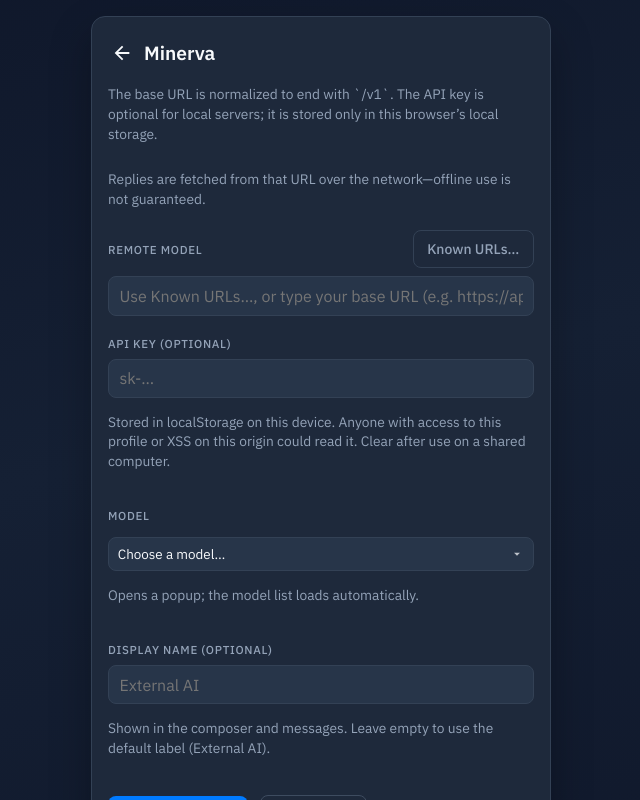
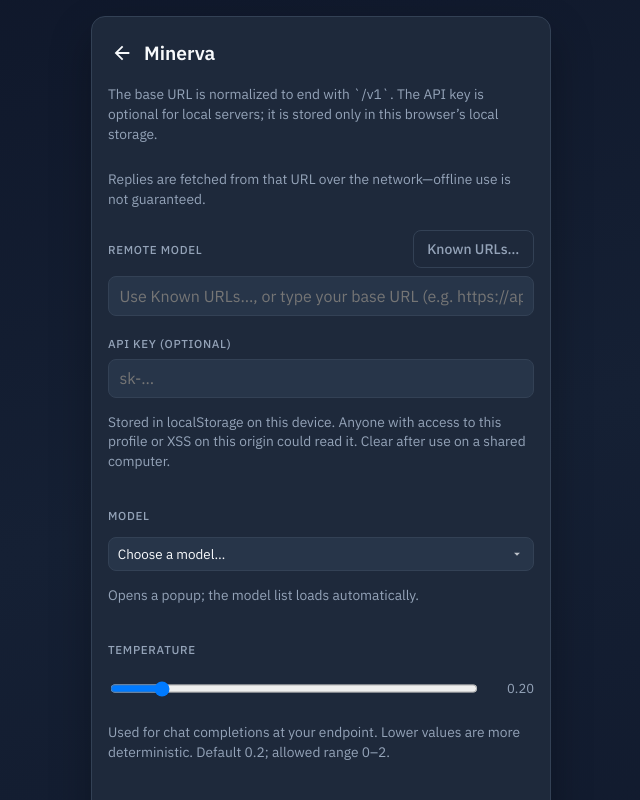
Before and after one commit to pablo-medina/minerva, a React (Vite) app: page / in a window 1280 px wide. Both pictures are taken after a click on the button "Advanced". Shown: the top 800 px of the page, without its empty margins (319-959 px from the left). Built offline with nearby package versions, Linux system fonts and the light colour scheme.

Commit message:
Added AI Temperature configuration for External AIs

```diff
--- a/src/app.css
+++ b/src/app.css
@@ -181,6 +181,21 @@
 
 .openai-lm-polyfill .field {
   gap: 0.5rem;
+}
+
+.openai-lm-temperature-row input[type='range'] {
+  flex: 1 1 140px;
+  min-width: 120px;
+  accent-color: var(--accent);
+}
+
+.openai-lm-temperature-value {
+  flex-shrink: 0;
+  min-width: 2.75rem;
+  font-size: 0.8125rem;
+  font-variant-numeric: tabular-nums;
+  color: var(--text-muted);
+  text-align: right;
 }
 
 .openai-lm-fetch-models-btn {
--- a/src/i18n.ts
+++ b/src/i18n.ts
@@ -120,6 +120,10 @@
   'settings.remoteLm.modelListAria': 'Models from the server',
   'settings.remoteLm.modelPickerChoose': 'Choose a model…',
   'settings.remoteLm.modelPickerHint': 'Opens a popup; the model list loads automatically.',
+  'settings.remoteLm.temperature': 'Temperature',
+  'settings.remoteLm.temperatureHelp':
+    'Used for chat completions at your endpoint. Lower values are more deterministic. Default {default}; allowed range {min}–{max}.',
+  'settings.remoteLm.temperatureValueAria': 'Temperature {value}',
   'settings.remoteLm.displayAlias': 'Display name (optional)',
   'settings.remoteLm.displayAliasPlaceholder': 'External AI',
   'settings.remoteLm.displayAliasHelp':
@@ -439,6 +443,10 @@
   'settings.remoteLm.modelListAria': 'Modelos del servidor',
   'settings.remoteLm.modelPickerChoose': 'Elegí un modelo…',
   'settings.remoteLm.modelPickerHint': 'Se abre un panel; la lista de modelos se carga sola.',
+  'settings.remoteLm.temperature': 'Temperatura',
+  'settings.remoteLm.temperatureHelp':
+    'Se usa en las respuestas de chat de tu endpoint. Valores más bajos son más deterministas. Por defecto {default}; rango permitido {min}–{max}.',
+  'settings.remoteLm.temperatureValueAria': 'Temperatura {value}',
   'settings.remoteLm.displayAlias': 'Nombre visible (opcional)',
   'settings.remoteLm.displayAliasPlaceholder': 'External AI',
   'settings.remoteLm.displayAliasHelp':
--- a/src/polyfills/openaiLanguageModel/OpenAiLmPolyfillSettingsForm.tsx
+++ b/src/polyfills/openaiLanguageModel/OpenAiLmPolyfillSettingsForm.tsx
@@ -5,8 +5,11 @@
 import { fetchOpenAiLmModelIds } from './openAiHttp';
 import {
   clearOpenAiLmPolyfillConfig,
+  DEFAULT_OPENAI_LM_TEMPERATURE,
   isOpenAiLmPolyfillConfigComplete,
   loadOpenAiLmPolyfillConfig,
+  MAX_OPENAI_LM_TEMPERATURE,
+  MIN_OPENAI_LM_TEMPERATURE,
   normalizeOpenAiLmBaseUrl,
   saveOpenAiLmPolyfillConfig,
 } from './storage';
@@ -62,6 +65,7 @@
   const [baseUrlInput, setBaseUrlInput] = useState('');
   const [apiKey, setApiKey] = useState('');
   const [modelId, setModelId] = useState('');
+  const [temperature, setTemperature] = useState(DEFAULT_OPENAI_LM_TEMPERATURE);
   const [displayAlias, setDisplayAlias] = useState('');
   const [models, setModels] = useState<string[]>([]);
   const [modelsBusy, setModelsBusy] = useState(false);
@@ -78,6 +82,7 @@
     setBaseUrlInput(c.baseUrl.replace(/\/$/, ''));
     setApiKey(c.apiKey);
     setModelId(c.modelId);
+    setTemperature(c.temperature);
     setDisplayAlias(c.displayAlias ?? '');
   }, []);
 
@@ -98,7 +103,12 @@
         setModels([]);
         return;
       }
-      const ids = await fetchOpenAiLmModelIds({ baseUrl: base, apiKey: apiKey.trim(), modelId: modelId.trim() || 'x' });
+      const ids = await fetchOpenAiLmModelIds({
+        baseUrl: base,
+        apiKey: apiKey.trim(),
+        modelId: modelId.trim() || 'x',
+        temperature,
+      });
       setModels(ids);
     } catch (e) {
       setModelsError(
@@ -107,7 +117,7 @@
     } finally {
       setModelsBusy(false);
     }
-  }, [apiKey, baseUrlInput, modelId, t]);
+  }, [apiKey, baseUrlInput, modelId, t, temperature]);
 
   /** When the model popup opens, load the full list from the server (same as refresh). */
   useEffect(() => {
@@ -140,18 +150,19 @@
         setSaveError(t('settings.remoteLm.errorNeedModel'));
         return;
       }
-      saveOpenAiLmPolyfillConfig({ baseUrlInput, apiKey, modelId: mid, displayAlias });
+      saveOpenAiLmPolyfillConfig({ baseUrlInput, apiKey, modelId: mid, temperature, displayAlias });
       onSaved?.();
     } catch (e) {
       setSaveError(e instanceof Error ? e.message : String(e));
     }
-  }, [apiKey, baseUrlInput, displayAlias, modelId, onSaved, t]);
+  }, [apiKey, baseUrlInput, displayAlias, modelId, onSaved, t, temperature]);
 
   const onClear = useCallback(() => {
     clearOpenAiLmPolyfillConfig();
     setBaseUrlInput('');
     setApiKey('');
     setModelId('');
+    setTemperature(DEFAULT_OPENAI_LM_TEMPERATURE);
     setDisplayAlias('');
     setModels([]);
     setModelsError(null);
@@ -241,6 +252,39 @@
           <IconChevronDown size={14} />
         </button>
         <p className="hint">{t('settings.remoteLm.modelPickerHint')}</p>
+      </div>
+      <div className="field">
+        <label htmlFor="minerva-remote-lm-temperature-slider">{t('settings.remoteLm.temperature')}</label>
+        <div className="settings-mib-control-row openai-lm-temperature-row">
+          <input
+            id="minerva-remote-lm-temperature-slider"
+            type="range"
+            min={MIN_OPENAI_LM_TEMPERATURE}
+            max={MAX_OPENAI_LM_TEMPERATURE}
+            step={0.05}
+            value={temperature}
+            aria-valuemin={MIN_OPENAI_LM_TEMPERATURE}
+            aria-valuemax={MAX_OPENAI_LM_TEMPERATURE}
+            aria-valuenow={temperature}
+            aria-valuetext={t('settings.remoteLm.temperatureValueAria').replace(
+              '{value}',
+              temperature.toFixed(2),
+            )}
+            onChange={(e) => {
+              setTemperature(Number(e.target.value));
+              setSaveError(null);
+            }}
+          />
+          <span className="openai-lm-temperature-value" aria-hidden="true">
+            {temperature.toFixed(2)}
+          </span>
+        </div>
+        <p className="hint">
+          {t('settings.remoteLm.temperatureHelp')
+            .replace('{default}', String(DEFAULT_OPENAI_LM_TEMPERATURE))
+            .replace('{min}', String(MIN_OPENAI_LM_TEMPERATURE))
+            .replace('{max}', String(MAX_OPENAI_LM_TEMPERATURE))}
+        </p>
       </div>
       <div className="field">
         <label htmlFor="minerva-remote-lm-display-alias">{t('settings.remoteLm.displayAlias')}</label>
--- a/src/polyfills/openaiLanguageModel/OpenAiPolyfillLanguageModel.ts
+++ b/src/polyfills/openaiLanguageModel/OpenAiPolyfillLanguageModel.ts
@@ -51,7 +51,7 @@
 
   readonly name: string;
   readonly topK = 0;
-  readonly temperature = 0;
+  readonly temperature: number;
   readonly contextUsage = 0;
   readonly contextWindow = 131_072;
   /** @deprecated */
@@ -68,6 +68,7 @@
   ) {
     super();
     this.name = cfg.modelId;
+    this.temperature = cfg.temperature;
     this.messages = initialRows;
   }
 
--- a/src/polyfills/openaiLanguageModel/openAiHttp.ts
+++ b/src/polyfills/openaiLanguageModel/openAiHttp.ts
@@ -37,6 +37,7 @@
       model: cfg.modelId,
       messages,
       stream: true,
+      temperature: cfg.temperature,
     }),
   });
 
--- a/src/polyfills/openaiLanguageModel/storage.ts
+++ b/src/polyfills/openaiLanguageModel/storage.ts
@@ -5,11 +5,23 @@
  */
 const STORAGE_KEY = 'minerva.openaiLmPolyfill.v1';
 
+/** Default sampling temperature for OpenAI-compatible chat completions. */
+export const DEFAULT_OPENAI_LM_TEMPERATURE = 0.2;
+export const MIN_OPENAI_LM_TEMPERATURE = 0;
+export const MAX_OPENAI_LM_TEMPERATURE = 2;
+
+export function clampOpenAiLmTemperature(raw: unknown): number {
+  const n = typeof raw === 'number' && Number.isFinite(raw) ? raw : DEFAULT_OPENAI_LM_TEMPERATURE;
+  return Math.min(MAX_OPENAI_LM_TEMPERATURE, Math.max(MIN_OPENAI_LM_TEMPERATURE, n));
+}
+
 export type OpenAiLmPolyfillStored = {
   /** Normalized base including `/v1` (e.g. https://api.openai.com/v1). */
   baseUrl: string;
   apiKey: string;
   modelId: string;
+  /** Sampling temperature for chat completions (0–2). */
+  temperature: number;
   /** Optional short label for the composer and chat UI (overrides formatted model id). */
   displayAlias?: string;
 };
@@ -37,7 +49,8 @@
     if (!baseUrl || !modelId) return null;
     const displayAliasRaw = typeof o.displayAlias === 'string' ? o.displayAlias.trim() : '';
     const displayAlias = displayAliasRaw ? displayAliasRaw : undefined;
-    return { baseUrl, apiKey, modelId, ...(displayAlias ? { displayAlias } : {}) };
+    const temperature = clampOpenAiLmTemperature(o.temperature);
+    return { baseUrl, apiKey, modelId, temperature, ...(displayAlias ? { displayAlias } : {}) };
   } catch {
     return null;
   }
@@ -51,13 +64,15 @@
   baseUrlInput: string;
   apiKey: string;
   modelId: string;
+  temperature: number;
   displayAlias?: string;
 }): OpenAiLmPolyfillStored {
   const baseUrl = normalizeOpenAiLmBaseUrl(next.baseUrlInput);
   const modelId = next.modelId.trim();
   const apiKey = next.apiKey.trim();
+  const temperature = clampOpenAiLmTemperature(next.temperature);
   const aliasTrim = (next.displayAlias ?? '').trim();
-  const row: OpenAiLmPolyfillStored = { baseUrl, apiKey, modelId };
+  const row: OpenAiLmPolyfillStored = { baseUrl, apiKey, modelId, temperature };
   if (aliasTrim) row.displayAlias = aliasTrim;
   if (typeof localStorage !== 'undefined') {
     localStorage.setItem(STORAGE_KEY, JSON.stringify(row));
```
